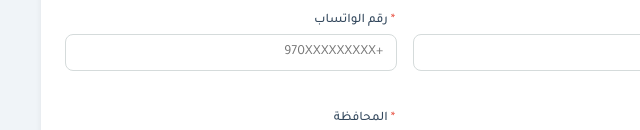
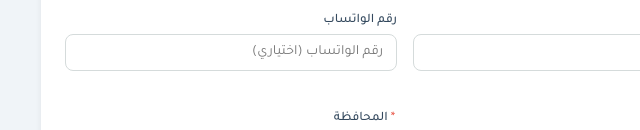
Before and after one commit to paltsd/Volunteers, a plain HTML site: page index.html in a window 1280 px wide. Shown: the part 654-784 px from the top of the page, 235-875 px from the left. Drawn offline with Linux system fonts and the light colour scheme.

Commit message:
Add files via upload

```diff
--- a/index.html
+++ b/index.html
@@ -111,7 +111,7 @@ textarea{resize:vertical;min-height:85px;line-height:1.7}
   </div>
   <div class="row">
     <div class="field"><label class="lbl"><span class="req">*</span> رقم الجوال</label><input type="text" id="phone" maxlength="10" placeholder="10 أرقام"><div class="errtxt" id="e-phone"></div></div>
-    <div class="field"><label class="lbl"><span class="req">*</span> رقم الواتساب</label><input type="text" id="whatsapp" placeholder="+970XXXXXXXXX"><div class="errtxt" id="e-whatsapp"></div></div>
+    <div class="field"><label class="lbl">رقم الواتساب</label><input type="text" id="whatsapp" placeholder="رقم الواتساب (اختياري)"><div class="errtxt" id="e-whatsapp"></div></div>
   </div>
   <div class="row">
     <div class="field"><label class="lbl"><span class="req">*</span> البريد الإلكتروني</label><input type="email" id="email" placeholder="example@email.com" style="direction:ltr;text-align:left"><div class="errtxt" id="e-email"></div></div>
@@ -376,7 +376,6 @@ function validate(){
   req('dob','تاريخ الميلاد مطلوب');
   reqR('gender','gender');
   if(gv('phone').length!==10||!/^\d+$/.test(gv('phone'))){se('phone','رقم الجوال يجب أن يكون 10 أرقام');ok=false;}
-  if(!/^\+970\d{9}$/.test(gv('whatsapp').replace(/\s/g,''))){se('whatsapp','يجب أن يبدأ بـ +970 متبوعاً بـ 9 أرقام');ok=false;}
   if(!gv('email')||!/^[^\s@]+@[^\s@]+\.[^\s@]+$/.test(gv('email'))){se('email','بريد إلكتروني غير صحيح');ok=false;}
   if(!gv('governorate')){se('governorate','يرجى اختيار المحافظة');ok=false;}
   req('area','منطقة السكن مطلوبة');
```
